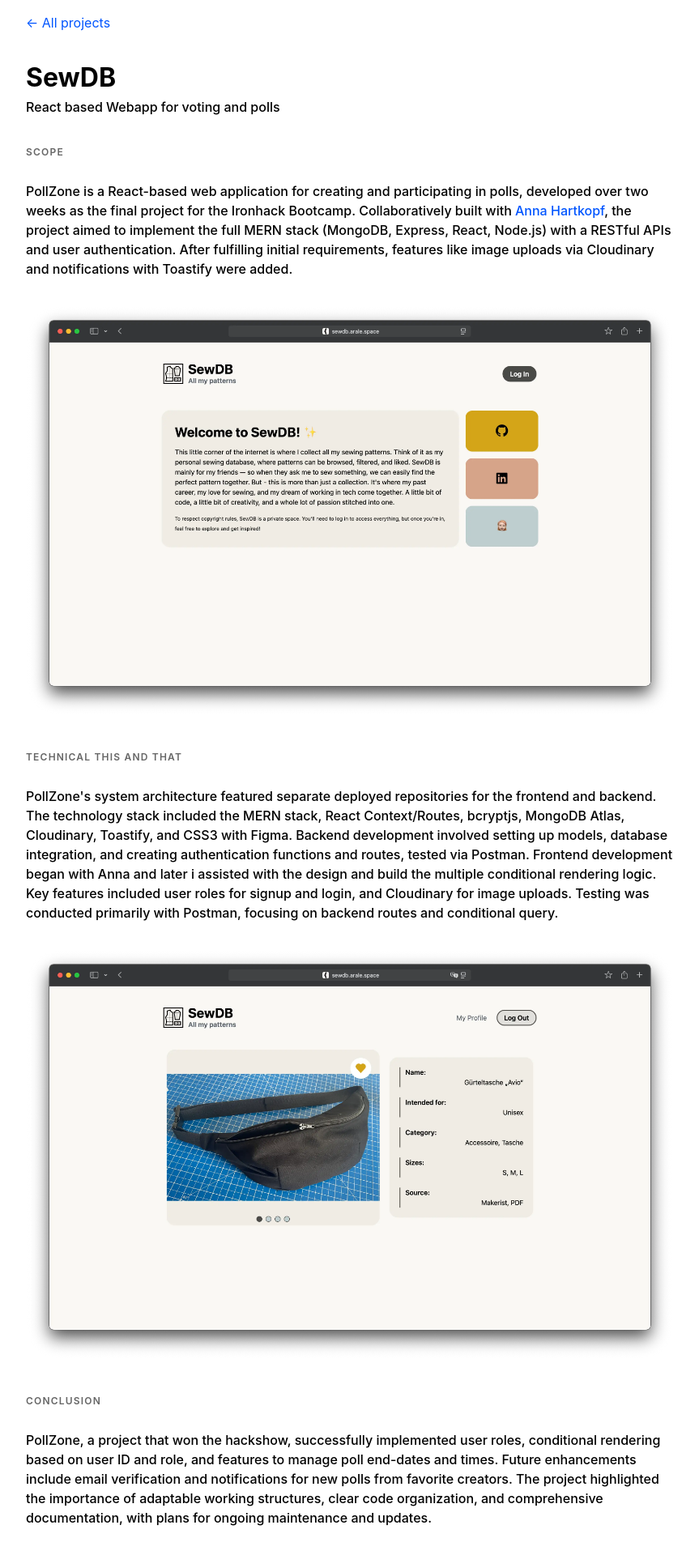
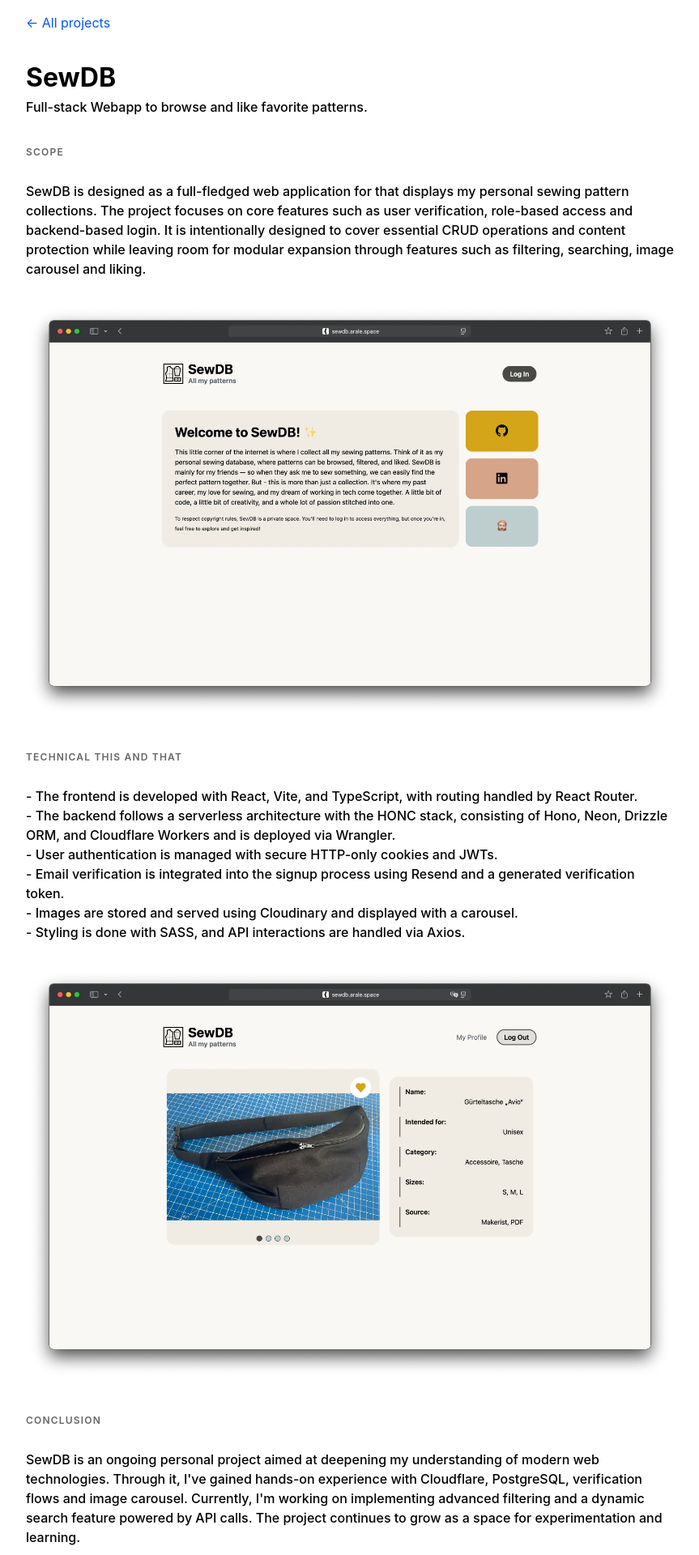
Before and after one commit to justArale/portfolio, a React (Vite) app: page /sewdb in a window 1280 px wide. Shown: the part 80-2000 px from the top of the page at 81% size, without its empty margins (208-1071 px from the left). Built offline with nearby package versions, Linux system fonts and the light colour scheme.

Commit message:
Update content of the SewDBPage and project overview on the landingpage

```diff
--- a/src/pages/HomePage.jsx
+++ b/src/pages/HomePage.jsx
@@ -23,7 +23,7 @@ function HomePage() {
                 <h1 className="bodyLarge">SewDB</h1>
               </div>
               <p className="body sewdb">
-                Pattern database to browse and like favorite.
+                Sewing pattern database to browse through and like favorites.
               </p>
             </div>
           </Link>
--- a/src/pages/SewDBPage.jsx
+++ b/src/pages/SewDBPage.jsx
@@ -23,7 +23,9 @@ function SewDBPage() {
             <div className="skeleton-text short"></div>
           </>
         ) : (
-          <p className="body">React based Webapp for voting and polls</p>
+          <p className="body">
+            Full-stack Webapp to browse and like favorite patterns.
+          </p>
         )}
       </div>
       <div className="homepageContent">
@@ -37,21 +39,13 @@ function SewDBPage() {
           </>
         ) : (
           <p className="body">
-            PollZone is a React-based web application for creating and
-            participating in polls, developed over two weeks as the final
-            project for the Ironhack Bootcamp. Collaboratively built with{" "}
-            <a
-              target="_blank"
-              href="https://www.linkedin.com/in/anna-hartkopf/"
-              className="bodyLink"
-            >
-              Anna Hartkopf
-            </a>
-            , the project aimed to implement the full MERN stack (MongoDB,
-            Express, React, Node.js) with a RESTful APIs and user
-            authentication. After fulfilling initial requirements, features like
-            image uploads via Cloudinary and notifications with Toastify were
-            added.
+            SewDB is designed as a full-fledged web application for that
+            displays my personal sewing pattern collections. The project focuses
+            on core features such as user verification, role-based access and
+            backend-based login. It is intentionally designed to cover essential
+            CRUD operations and content protection while leaving room for
+            modular expansion through features such as filtering, searching,
+            image carousel and liking.
           </p>
         )}
       </div>
@@ -78,17 +72,19 @@ function SewDBPage() {
           </>
         ) : (
           <p className="body">
-            PollZone's system architecture featured separate deployed
-            repositories for the frontend and backend. The technology stack
-            included the MERN stack, React Context/Routes, bcryptjs, MongoDB
-            Atlas, Cloudinary, Toastify, and CSS3 with Figma. Backend
-            development involved setting up models, database integration, and
-            creating authentication functions and routes, tested via Postman.
-            Frontend development began with Anna and later i assisted with the
-            design and build the multiple conditional rendering logic. Key
-            features included user roles for signup and login, and Cloudinary
-            for image uploads. Testing was conducted primarily with Postman,
-            focusing on backend routes and conditional query.
+            - The frontend is developed with React, Vite, and TypeScript, with
+            routing handled by React Router.
+            <br />- The backend follows a serverless architecture with the HONC
+            stack, consisting of Hono, Neon, Drizzle ORM, and Cloudflare Workers
+            and is deployed via Wrangler.
+            <br />- User authentication is managed with secure HTTP-only cookies
+            and JWTs.
+            <br />- Email verification is integrated into the signup process
+            using Resend and a generated verification token.
+            <br />- Images are stored and served using Cloudinary and displayed
+            with a carousel.
+            <br />- Styling is done with SASS, and API interactions are handled
+            via Axios.
           </p>
         )}
       </div>
@@ -109,14 +105,13 @@ function SewDBPage() {
           </>
         ) : (
           <p className="body">
-            PollZone, a project that won the hackshow, successfully implemented
-            user roles, conditional rendering based on user ID and role, and
-            features to manage poll end-dates and times. Future enhancements
-            include email verification and notifications for new polls from
-            favorite creators. The project highlighted the importance of
-            adaptable working structures, clear code organization, and
-            comprehensive documentation, with plans for ongoing maintenance and
-            updates.
+            SewDB is an ongoing personal project aimed at deepening my
+            understanding of modern web technologies. Through it, I've gained
+            hands-on experience with Cloudflare, PostgreSQL, verification flows
+            and image carousel. Currently, I'm working on implementing advanced
+            filtering and a dynamic search feature powered by API calls. The
+            project continues to grow as a space for experimentation and
+            learning.
           </p>
         )}
       </div>
```
